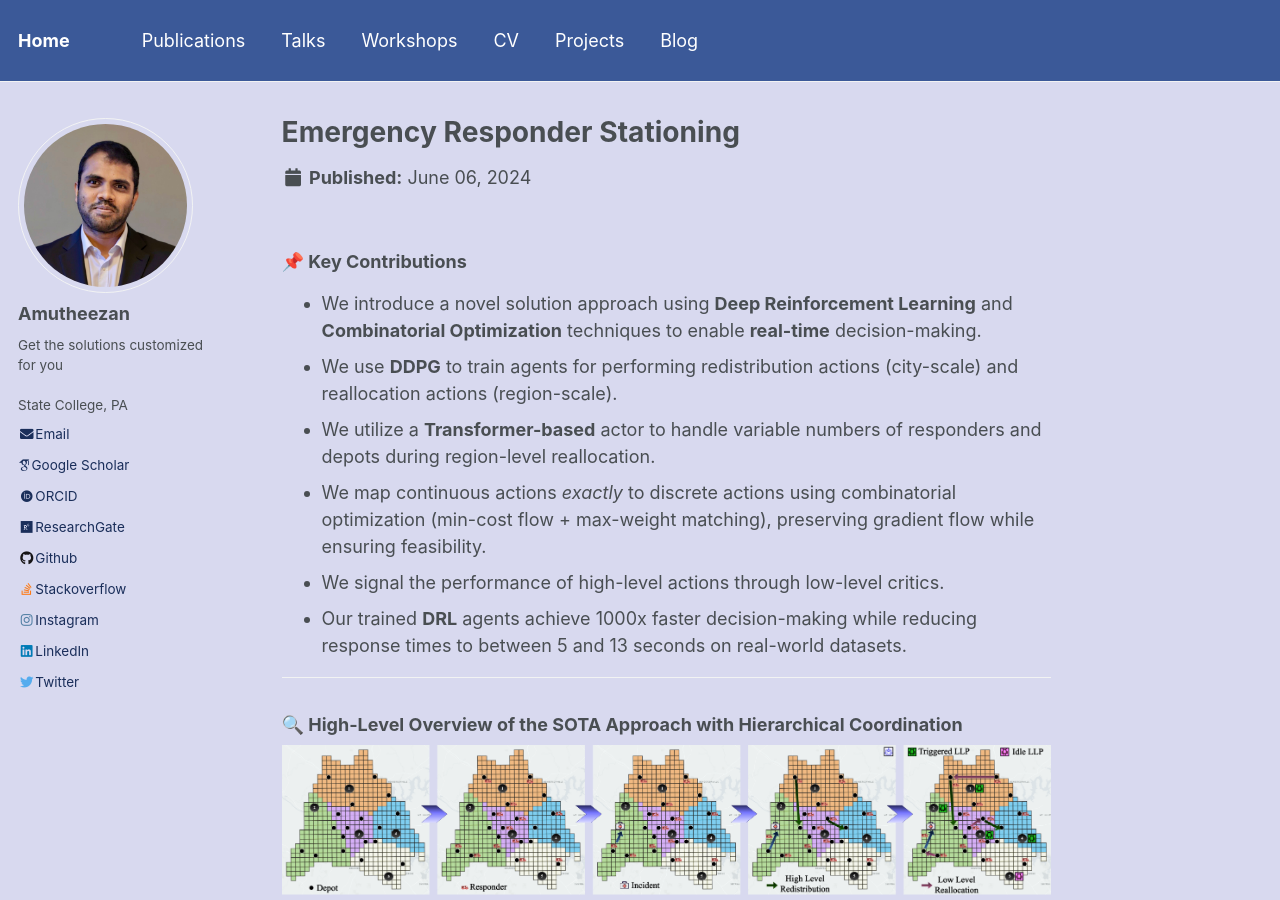
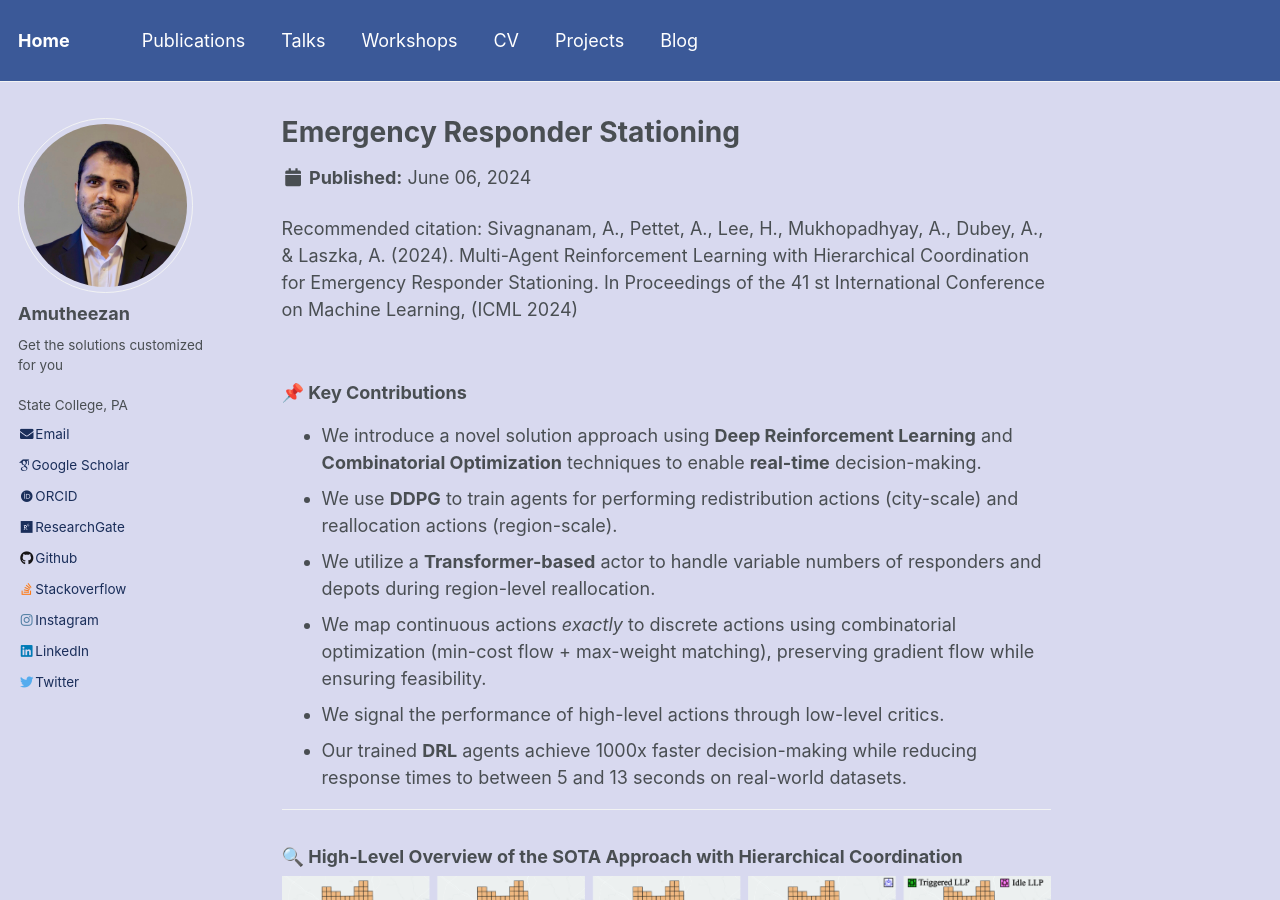
Before and after one commit to Amutheezan/amutheezan.github.io, a Jekyll site: the page built from _projects/2024-06-06-stationing.md, in a window 1280 px wide and 900 px high. Built offline with Jekyll 4.4.1, drawn with Linux system fonts in a browser that asks for light colours; some web fonts are replaced.

Commit message:
Update 2024-06-06-stationing.md

```diff
--- a/_projects/2024-06-06-stationing.md
+++ b/_projects/2024-06-06-stationing.md
@@ -4,6 +4,7 @@ excerpt: ""
 collection: projects
 permalink: /projects/stationing
 date: 2024-06-06
+citation: "Sivagnanam, A., Pettet, A., Lee, H., Mukhopadhyay, A., Dubey, A., & Laszka, A. (2024). Multi-Agent Reinforcement Learning with Hierarchical Coordination for Emergency Responder Stationing. In Proceedings of the 41 st International Conference on Machine Learning, (ICML 2024)"
 
 ---
 
```
